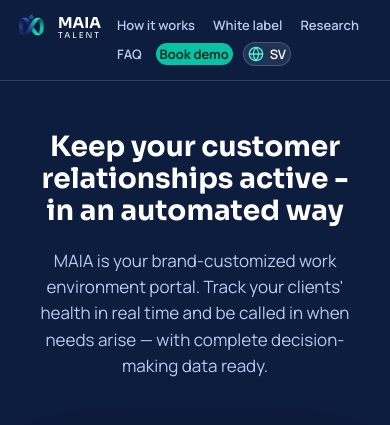
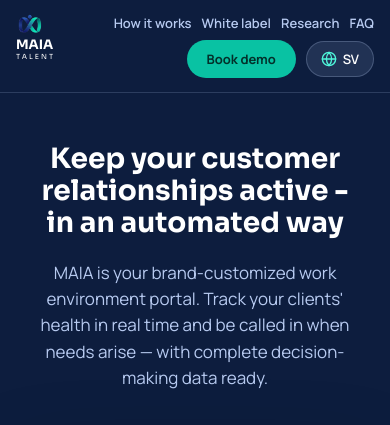
Before and after one commit to johannavsimonsson/maia-talent-landing, a website: page eng/index.html in a window 390 px wide. Shown: the top 425 px of the page. Drawn offline with Linux system fonts and the light colour scheme.

Commit message:
Refactor header styles for mobile responsiveness

```diff
--- a/eng/index.html
+++ b/eng/index.html
@@ -7,7 +7,6 @@
   <link rel="preconnect" href="https://fonts.googleapis.com">
   <link rel="preconnect" href="https://fonts.gstatic.com" crossorigin>
   <link href="https://fonts.googleapis.com/css2?family=Manrope:wght@400;500;600;700&family=Sora:wght@700&display=swap" rel="stylesheet">
-
 <style>
     html, body {
       margin: 0;
@@ -31,60 +30,68 @@
 
     /* Mobilanpassningar (Responsivitet) */
     @media (max-width: 900px) {
-      /* 1. Huvudcontainern i headern läggs i rad */
+      /* 1. Huvudcontainern i headern lägger loggan till vänster och nav till höger */
       header > div {
         flex-direction: row !important;
         align-items: flex-start !important;
-        justify-content: flex-start !important;
-        gap: 12px !important;
+        justify-content: space-between !important;
+        gap: 16px !important;
         padding: 14px 16px !important;
       }
 
-      /* 2. LOGOTYP-BLOCK: Bryt upp blocket så bild och text tillåts ligga sida vid sida/falla ut */
+      /* 2. LOGOTYP-BLOCK: Tvinga vertikal stapling (Bild -> MAIA -> TALENT) */
       header > div > div:first-child {
         display: flex !important;
-        flex-direction: row !important;
-        align-items: center !important;
-        gap: 10px !important;
+        flex-direction: column !important; /* Gör att bild och text hamnar under varandra */
+        align-items: flex-start !important;
+        gap: 2px !important;
         flex-shrink: 0 !important;
       }
 
-      /* Krymp bildbehållaren och själva bilden */
+      /* Minska bildbehållaren och själva bilden */
       header > div > div:first-child > div:first-child {
-        width: 32px !important;
-        height: 25px !important;
+        width: 28px !important;
+        height: 22px !important;
       }
       header img {
-        height: 25px !important;
+        height: 22px !important;
         width: auto !important;
       }
 
-      /* Texten bredvid bilden (MAIA / TALENT) */
-      header > div > div:first-child div[style*="font:700"] {
-        font-size: 15px !important;
-      }
-      header > div > div:first-child div[style*="font:400"] {
-        font-size: 8px !important;
-        letter-spacing: 2px !important;
-        margin-top: 1px !important;
+      /* Ändra text-blocket under bilden så MAIA och TALENT staplas snyggt */
+      header > div > div:first-child > div:last-child {
+        display: flex !important;
+        flex-direction: column !important;
+        align-items: flex-start !important;
       }
 
-      /* 3. NAVIGERINGEN: Hamnar till höger om loggan och bryter fritt på 2-3 rader */
+      header > div > div:first-child div[style*="font:700"] {
+        font-size: 13px !important;
+        line-height: 1 !important;
+      }
+
+      header > div > div:first-child div[style*="font:400"] {
+        font-size: 7px !important;
+        letter-spacing: 2px !important;
+        margin-top: 2px !important;
+        line-height: 1 !important;
+      }
+
+      /* 3. NAVIGERINGEN: Hamnar till höger om den vertikala loggan */
       nav {
         display: flex !important;
         flex-direction: row !important;
         flex-wrap: wrap !important;
-        justify-content: flex-start !important;
-        gap: 6px 10px !important;
+        justify-content: flex-end !important;
+        gap: 8px 10px !important;
       }
 
-      /* Mindre länkar så allt får plats snyggt */
+      /* Anpassa storleken på länkarna i mobilen */
       nav a {
         font-size: 13px !important;
-        padding: 2px 4px !important;
       }
 
-      /* Övriga mobilregler */
+      /* Övriga mobilregler för sektioner & text */
       div[style*="grid-template-columns"] {
         grid-template-columns: 1fr !important;
         gap: 24px !important;
```
